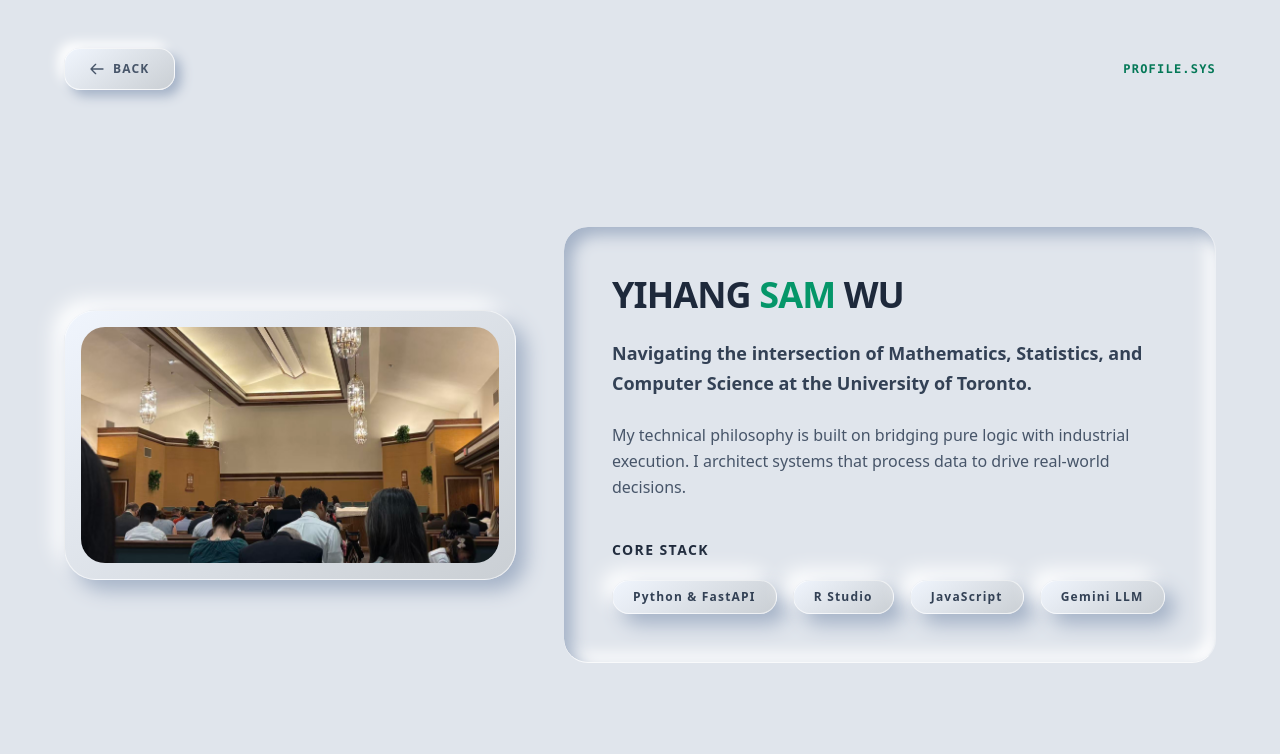
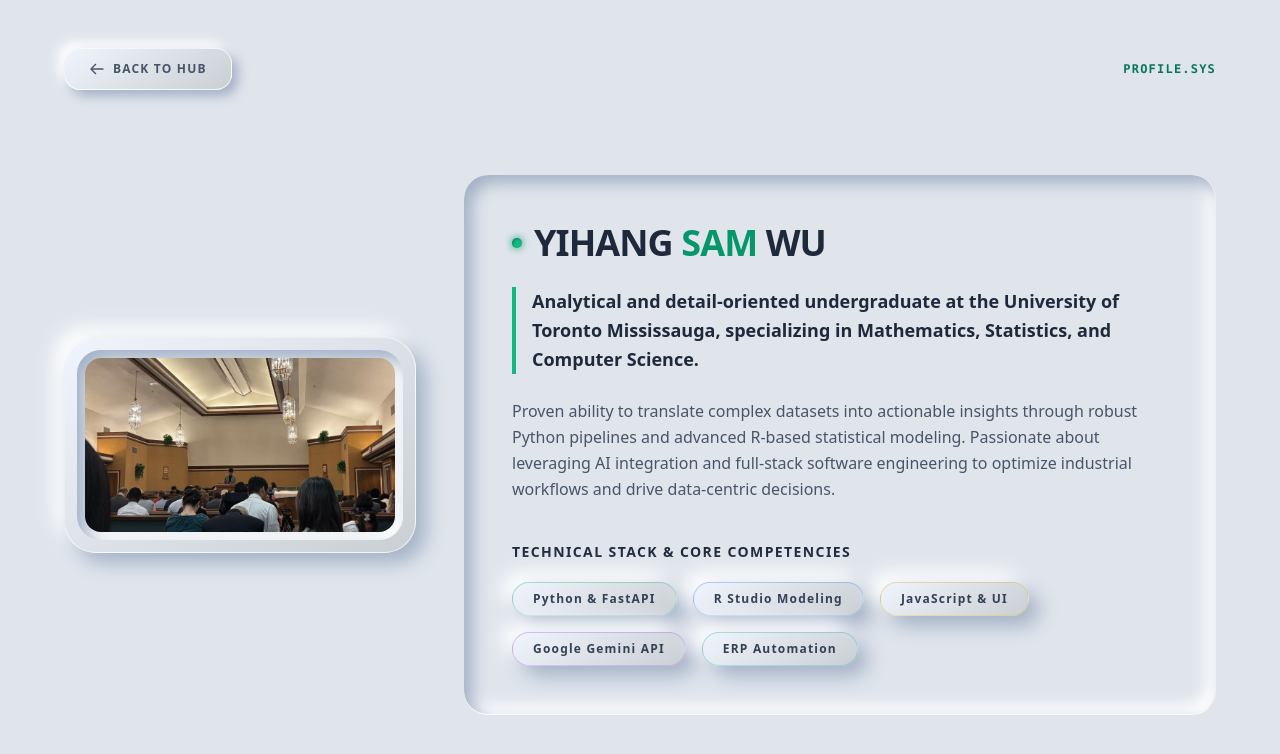
Before and after one commit to samwu429/samwu429.github.io, a plain HTML site: page about.html in a window 1280 px wide. Drawn offline with nearby package versions, Linux system fonts and the light colour scheme.

Commit message:
Update about.html

```diff
--- a/about.html
+++ b/about.html
@@ -11,35 +11,43 @@
 
     <div class="max-w-6xl mx-auto w-full mb-12 flex justify-between items-center">
         <a href="index.html" class="nm-button px-6 py-3 text-xs uppercase tracking-widest text-slate-600">
-            <svg class="w-4 h-4 mr-2" fill="none" stroke="currentColor" viewBox="0 0 24 24"><path stroke-linecap="round" stroke-linejoin="round" stroke-width="2" d="M10 19l-7-7m0 0l7-7m-7 7h18"></path></svg> Back
+            <svg class="w-4 h-4 mr-2" fill="none" stroke="currentColor" viewBox="0 0 24 24"><path stroke-linecap="round" stroke-linejoin="round" stroke-width="2" d="M10 19l-7-7m0 0l7-7m-7 7h18"></path></svg> Back to Hub
         </a>
         <span class="text-xs font-mono tracking-widest text-emerald-700 uppercase font-bold">Profile.sys</span>
     </div>
 
     <main class="max-w-6xl mx-auto w-full flex-1 grid grid-cols-1 lg:grid-cols-12 gap-12 items-center">
-        <div class="lg:col-span-5 flex justify-center">
-            <div class="nm-panel p-4">
-                <img src="1fb2deff3073e3283c81605365fc199d.jpg" class="rounded-3xl max-h-[500px] object-cover" />
+
+        <div class="lg:col-span-4 flex justify-center">
+            <div class="nm-panel p-3">
+                <div class="nm-inset p-2 rounded-3xl border-none">
+                    <img src="1fb2deff3073e3283c81605365fc199d.jpg" class="rounded-2xl max-h-[450px] object-cover saturate-[0.9]" />
+                </div>
             </div>
         </div>
 
-        <div class="lg:col-span-7 nm-inset p-10 md:p-12">
-            <h2 class="text-4xl font-black text-slate-800 mb-6 uppercase tracking-tight">
-                Yihang <span class="text-emerald-600">Sam</span> Wu
-            </h2>
-            <p class="text-lg text-slate-700 leading-relaxed mb-6 font-bold">
-                Navigating the intersection of Mathematics, Statistics, and Computer Science at the University of Toronto.
+        <div class="lg:col-span-8 nm-inset p-10 md:p-12">
+            <div class="flex items-center gap-3 mb-6">
+                <div class="nm-led bg-emerald-500"></div>
+                <h2 class="text-3xl md:text-4xl font-black text-slate-800 uppercase tracking-tight">
+                    Yihang <span class="text-emerald-600">Sam</span> Wu
+                </h2>
+            </div>
+
+            <p class="text-lg text-slate-800 leading-relaxed mb-6 font-bold border-l-4 border-emerald-500 pl-4">
+                Analytical and detail-oriented undergraduate at the University of Toronto Mississauga, specializing in Mathematics, Statistics, and Computer Science.
             </p>
-            <p class="text-base text-slate-600 leading-relaxed mb-10">
-                My technical philosophy is built on bridging pure logic with industrial execution. I architect systems that process data to drive real-world decisions.
+            <p class="text-base text-slate-600 leading-relaxed mb-10 font-medium">
+                Proven ability to translate complex datasets into actionable insights through robust Python pipelines and advanced R-based statistical modeling. Passionate about leveraging AI integration and full-stack software engineering to optimize industrial workflows and drive data-centric decisions.
             </p>
 
-            <h3 class="text-sm font-black text-slate-800 uppercase tracking-widest mb-5">Core Stack</h3>
+            <h3 class="text-sm font-black text-slate-800 uppercase tracking-widest mb-5">Technical Stack & Core Competencies</h3>
             <div class="flex flex-wrap gap-4">
-                <span class="px-5 py-2 nm-panel text-xs font-bold text-slate-700 tracking-widest">Python & FastAPI</span>
-                <span class="px-5 py-2 nm-panel text-xs font-bold text-slate-700 tracking-widest">R Studio</span>
-                <span class="px-5 py-2 nm-panel text-xs font-bold text-slate-700 tracking-widest">JavaScript</span>
-                <span class="px-5 py-2 nm-panel text-xs font-bold text-slate-700 tracking-widest">Gemini LLM</span>
+                <span class="px-5 py-2 nm-panel text-xs font-bold text-slate-700 tracking-widest border-t border-emerald-500/30">Python & FastAPI</span>
+                <span class="px-5 py-2 nm-panel text-xs font-bold text-slate-700 tracking-widest border-t border-blue-500/30">R Studio Modeling</span>
+                <span class="px-5 py-2 nm-panel text-xs font-bold text-slate-700 tracking-widest border-t border-yellow-500/30">JavaScript & UI</span>
+                <span class="px-5 py-2 nm-panel text-xs font-bold text-slate-700 tracking-widest border-t border-purple-500/30">Google Gemini API</span>
+                <span class="px-5 py-2 nm-panel text-xs font-bold text-slate-700 tracking-widest border-t border-teal-500/30">ERP Automation</span>
             </div>
         </div>
     </main>
```
